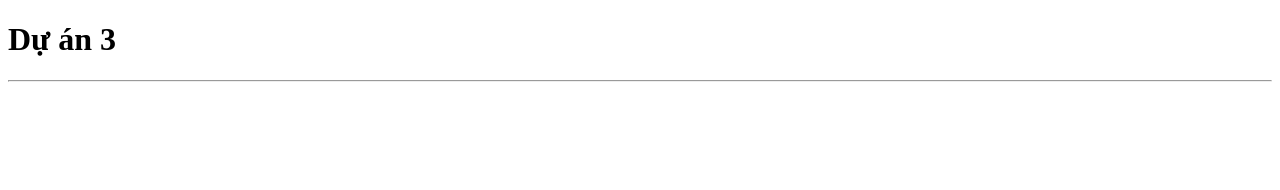
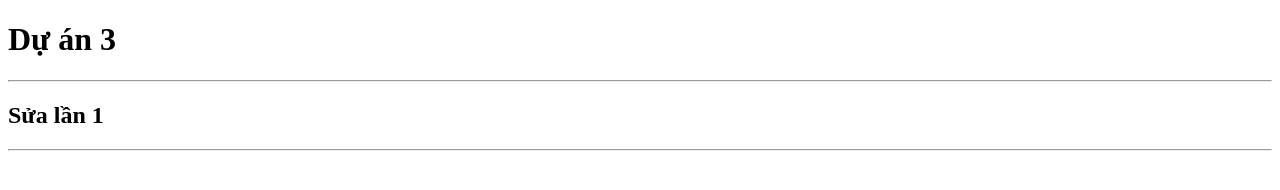
Before and after one commit to khapc2004/duan2, a plain HTML site: page index.html in a window 1280 px wide. Drawn offline with Linux system fonts and the light colour scheme.

Commit message:
2nd commit

```diff
--- a/index.html
+++ b/index.html
@@ -8,5 +8,7 @@
 <body>
     <h1>Dự án 3</h1>
     <hr>
+    <h2>Sửa lần 1</h2>
+    <hr>
 </body>
 </html>
```
